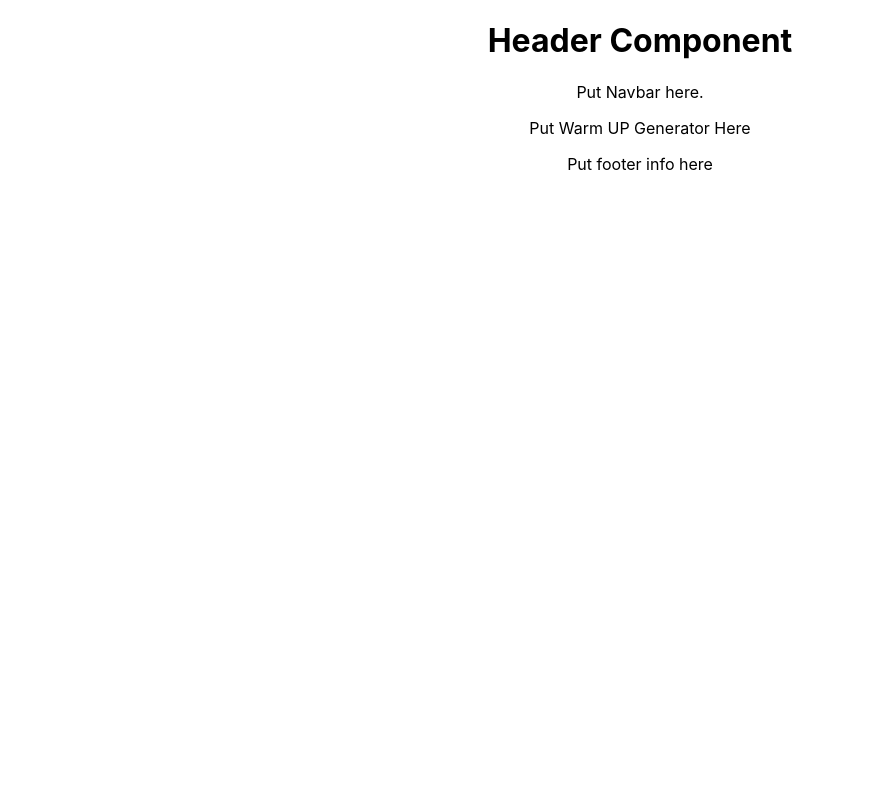
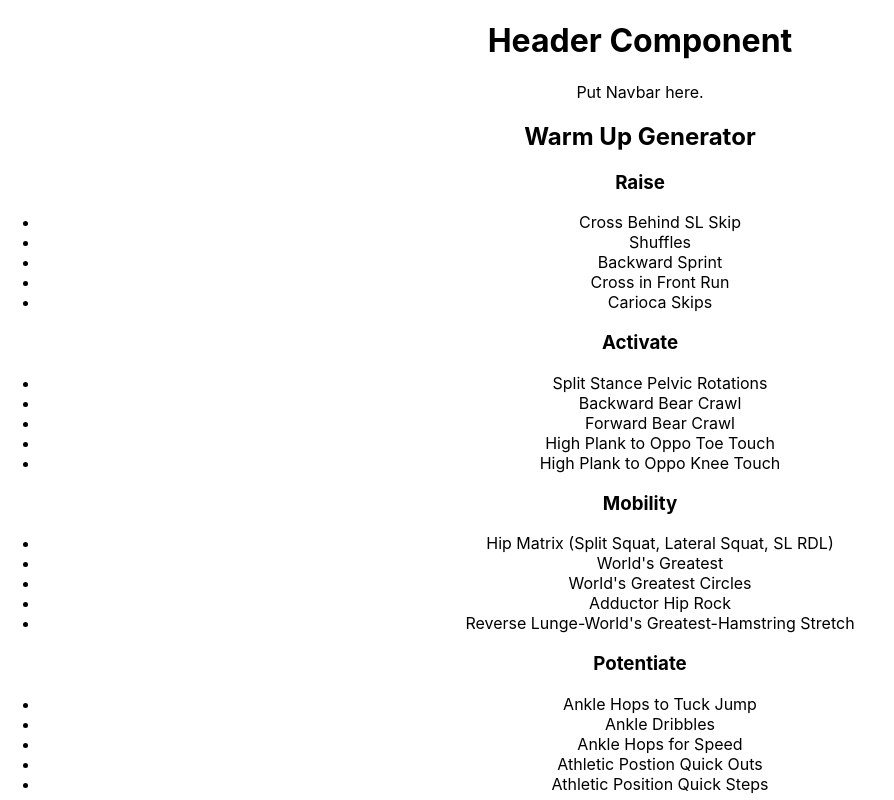
Before and after one commit to bneighbs6/warm-up-app, a React (Create React App) app: page / in a window 1280 px wide. Shown: the top 800 px of the page, without its empty margins (0-894 px from the left). Built offline with nearby package versions, Linux system fonts and the light colour scheme.

Commit message:
Displays random warm ups; No styling

```diff
--- a/src/components/WarmUpGenerator.jsx
+++ b/src/components/WarmUpGenerator.jsx
@@ -1,9 +1,19 @@
 import React from "react";
-
+import { fiveExercsises } from "../randomGenerator";
 function WarmUpGenerator() {
     return (
         <div>
-            <p>Put Warm UP Generator Here</p>
+            <h2>Warm Up Generator</h2>
+            {Object.entries(fiveExercsises).map(([category, exercises]) => (
+                <div key={category}>
+                    <h3>{category.charAt(0).toUpperCase() + category.slice(1)}</h3>
+                    <ul>
+                        {exercises.map((exercise, index) => (
+                            <li key={index}>{exercise.exercise}</li> // Adjust this if exercise is an object
+                        ))}
+                    </ul>
+                </div>
+            ))}
         </div>
     );
 }
--- a/src/randomGenerator.js
+++ b/src/randomGenerator.js
@@ -43,4 +43,8 @@ for (const [key, value] of Object.entries(exercises)) {
 // Output the selected exercises
 // console.log(threeExercises);
 // console.log(fourExercises);
-console.log(fiveExercsises)
+console.log(fiveExercsises);
+
+module.exports = {
+    fiveExercsises
+};
```
